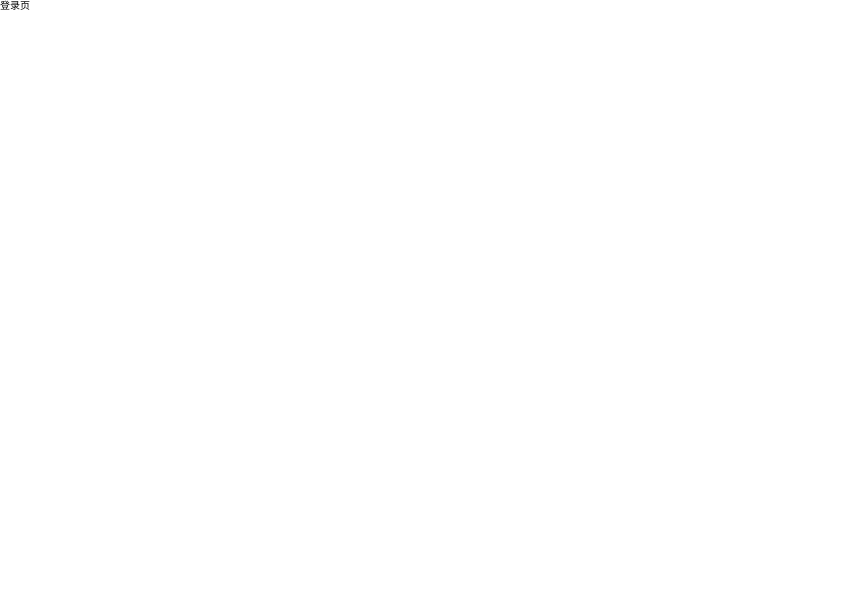
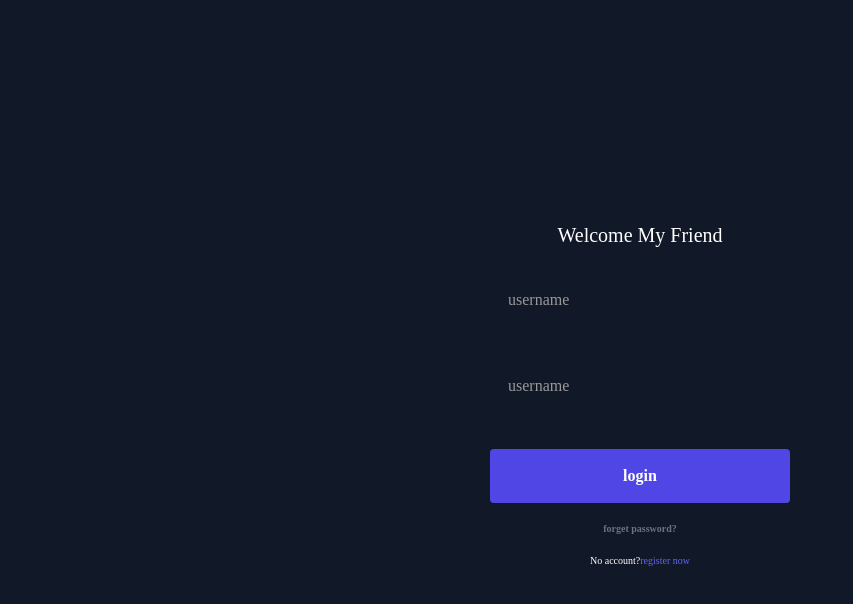
Before and after one commit to berniezwd/REACT_ADMIN_BERNIE, a React (Vite) app: page /#/login in a window 1280 px wide. Shown: the top 604 px of the page, without its empty margins (0-853 px from the left). Built offline with nearby package versions, Linux system fonts and the light colour scheme.

Commit message:
添加登录页

```diff
--- /dev/null
+++ b/src/components/InputItem/InputItem.less
@@ -0,0 +1,63 @@
+.input-fill-box {
+  width: 100%;
+  position: relative;
+}
+.input-fill {
+  width: 100%;
+  margin: 0;
+  font-size: 20px;
+  line-height: 1.5;
+  outline: none;
+  padding: 18px 16px 6px;
+  border: 1px solid transparent;
+  transition: border-color 0.25s;
+  background: transparent;
+  color: #ffffff;
+}
+.input-fill:placeholder-shown::placeholder {
+  color: transparent;
+}
+.input-label {
+  position: absolute;
+  left: 16px;
+  top: 14px;
+  pointer-events: none;
+  color: #999999;
+  padding: 0 2px;
+  transform-origin: 0 0;
+  pointer-events: none;
+  transition: all 0.25s;
+  font-size: 16px;
+}
+.input-fill:not(:placeholder-shown) ~ .input-label,
+.input-fill:focus ~ .input-label {
+  transform: scale(0.75) translate(0px, -14px);
+}
+.input-fill:focus {
+  // border-bottom: 2px solid #1d31aa;
+}
+
+.clear {
+  position: absolute;
+  bottom: 16px;
+  right: 20px;
+  display: none;
+  transition: all 0.25s;
+}
+.input-fill::-ms-clear {
+  display: none;
+}
+.input-fill:not(:placeholder-shown) + .clear {
+  display: inline;
+}
+
+.input-fill:valid {
+  // border-color: green;
+  // box-shadow: inset 5px 0 0 green;
+}
+.input-fill:not(:placeholder-shown):invalid {
+  border-color: red;
+  .input-fill:focus {
+    border-bottom: unset!important;
+  }
+}
--- /dev/null
+++ b/src/components/InputItem/InputItem.tsx
@@ -0,0 +1,16 @@
+import React from 'react'
+import './InputItem.less'
+export default function InputItem() {
+  return (
+    <div className="input-fill-box mb-30">
+      <input
+        className="input-fill rounded-md"
+        placeholder="username"
+        pattern="^[A-Za-z0-9\u4e00-\u9fa5]+@[a-zA-Z0-9_-]+(\.[a-zA-Z0-9_-]+)+$"
+        required
+      />
+      <span className="clear">close</span>
+      <label className="input-label">username</label>
+    </div>
+  )
+}
--- a/src/index.css
+++ b/src/index.css
@@ -16,6 +16,9 @@
     font-weight: 500;
     src: url(./assets/font/JetBrainsMono-Regular.woff2) format('woff2'),
   }
+  h1{
+    margin: 0!important;
+  }
 }
 
 /* 定义全局的组件样式 */
--- a/src/pages/Error/404.tsx
+++ b/src/pages/Error/404.tsx
@@ -1,5 +1,18 @@
 import React from 'react'
+import { Link } from 'react-router-dom'
 
 export default function Error() {
-  return <div>404 error!</div>
+  return (
+    <main className="h-screen w-full flex flex-col justify-center items-center bg-[#1A2238]">
+      <h1 className="text-9xl font-extrabold text-white tracking-widest">404</h1>
+      <div className="bg-[#FF6A3D] px-2 text-sm rounded rotate-12 absolute">Page Not Found</div>
+      <button className="mt-5">
+        <a className="relative inline-block text-sm font-medium text-[#FF6A3D] group active:text-orange-500 focus:outline-none focus:ring">
+          <span className="absolute inset-0 transition-transform translate-x-0.5 translate-y-0.5 bg-[#FF6A3D] group-hover:translate-y-0 group-hover:translate-x-0"></span>
+
+          <span className="relative block px-8 py-3 bg-[#1A2238] border border-current">回到首页</span>
+        </a>
+      </button>
+    </main>
+  )
 }
--- a/src/pages/Login/Login.tsx
+++ b/src/pages/Login/Login.tsx
@@ -1,5 +1,35 @@
-import React from 'react'
+import InputItem from '../../components/InputItem/InputItem'
+export default function Login() {
+  const handleLogin = () => {
+    // router.push('/dashboard')
+  }
+  return (
+    <main className="mx-auto flex min-h-screen w-full items-center justify-center bg-gray-900 text-white">
+      <section className="flex w-[30rem] flex-col ">
+        <div className="text-center text-20 font-medium mb-30">Welcome My Friend</div>
 
-export default function Login() {
-  return <div>登录页</div>
+        <InputItem></InputItem>
+        <InputItem></InputItem>
+
+        <button
+          className="mb-20 transform rounded-md text-16 bg-indigo-600 py-18 font-bold duration-300 hover:bg-indigo-400"
+          onClick={handleLogin}>
+          login
+        </button>
+
+        <a
+          href="#"
+          className="mb-20 transform text-center font-semibold text-gray-500 duration-300 hover:text-gray-300">
+          forget password?
+        </a>
+
+        <p className="text-center text-lg">
+          No account?
+          <a href="#" className="font-medium text-indigo-500 underline-offset-4 hover:underline">
+            register now
+          </a>
+        </p>
+      </section>
+    </main>
+  )
 }
--- a/tailwind.config.js
+++ b/tailwind.config.js
@@ -17,7 +17,7 @@ function generateFontSize() {
   let data = {
     small: '1rem',
   }
-  for (let i = 1; i <= 20; i++) {
+  for (let i = 1; i <= 200; i++) {
     data[`${i}`] = `${i / 10}rem`
   }
   return data
--- /dev/null
+++ b/test.html
@@ -0,0 +1,81 @@
+<!DOCTYPE html>
+<html>
+  <head>
+    <meta charset="utf-8" />
+    <meta name="viewport" content="width=device-width" />
+    <title>JS Bin</title>
+    <style>
+      .input-fill {
+        width: 100%;
+        margin: 0;
+        font-size: 16px;
+        line-height: 1.5;
+        outline: none;
+        padding: 20px 16px 6px;
+        border: 1px solid transparent;
+        background: #f5f5fa;
+        border-radius: 10px;
+        transition: border-color 0.25s;
+      }
+      .input-fill:placeholder-shown::placeholder {
+        color: transparent;
+      }
+      .input-fill-box {
+        width: 50%;
+        position: relative;
+      }
+      .input-label {
+        position: absolute;
+        left: 16px;
+        top: 14px;
+        pointer-events: none;
+        color: #bec1d9;
+        padding: 0 2px;
+        transform-origin: 0 0;
+        pointer-events: none;
+        transition: all 0.25s;
+      }
+      .input-fill:not(:placeholder-shown) ~ .input-label,
+      .input-fill:focus ~ .input-label {
+        transform: scale(0.75) translate(0px, -14px);
+      }
+      .input-fill:focus {
+        border: 2px solid #1d31aa;
+      }
+
+      .clear {
+        position: absolute;
+        top: 10px;
+        right: -20px;
+        display: none;
+        transition: all 0.25s;
+      }
+      .input-fill::-ms-clear {
+        display: none;
+      }
+      .input-fill:not(:placeholder-shown) + .clear {
+        display: inline;
+      }
+
+      .input-fill:valid {
+        border-color: green;
+        box-shadow: inset 5px 0 0 green;
+      }
+      .input-fill:not(:placeholder-shown):invalid {
+        border-color: red;
+        box-shadow: inset 5px 0 0 red;
+      }
+    </style>
+  </head>
+  <body>
+    <div class="input-fill-box">
+      <input
+        class="input-fill"
+        placeholder="邮箱"
+        pattern="^[A-Za-z0-9\u4e00-\u9fa5]+@[a-zA-Z0-9_-]+(\.[a-zA-Z0-9_-]+)+$"
+        required />
+      <a href="javascript:" class="clear">close</a>
+      <label class="input-label">邮箱</label>
+    </div>
+  </body>
+</html>
```
